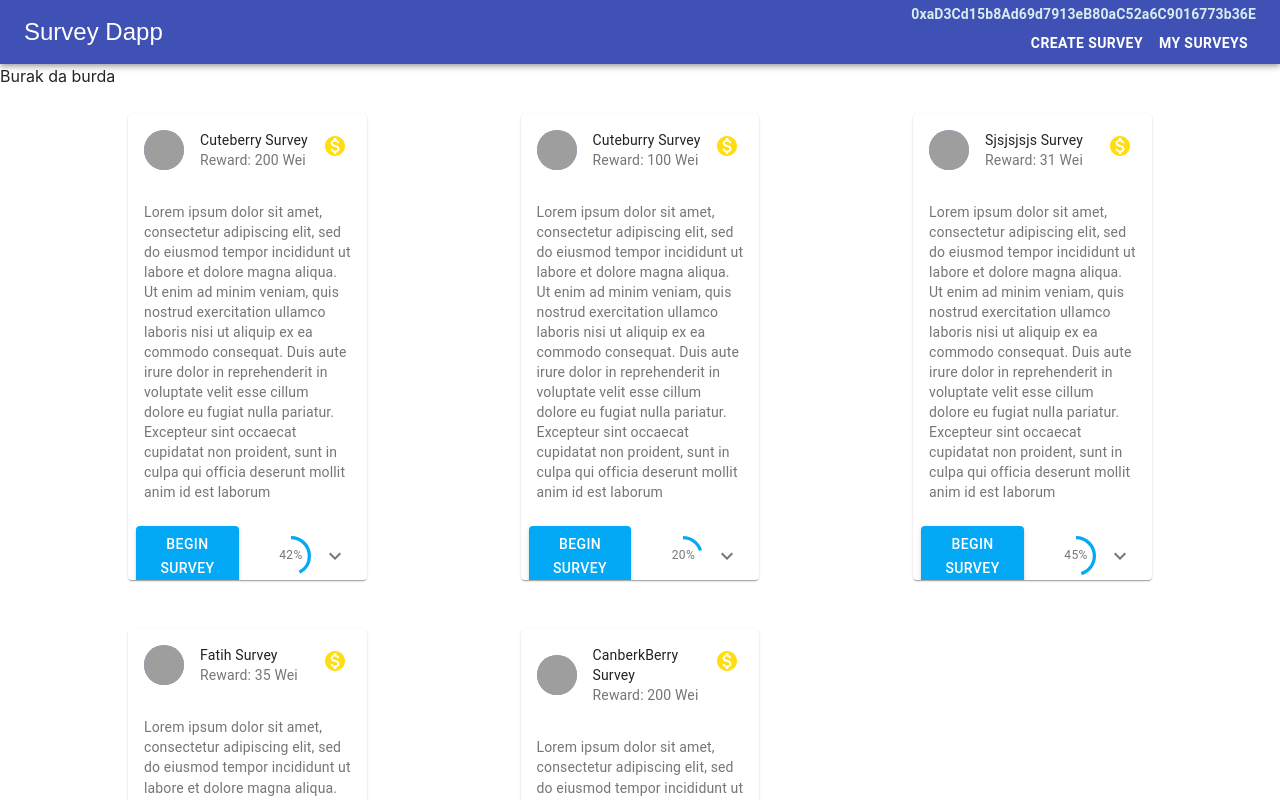
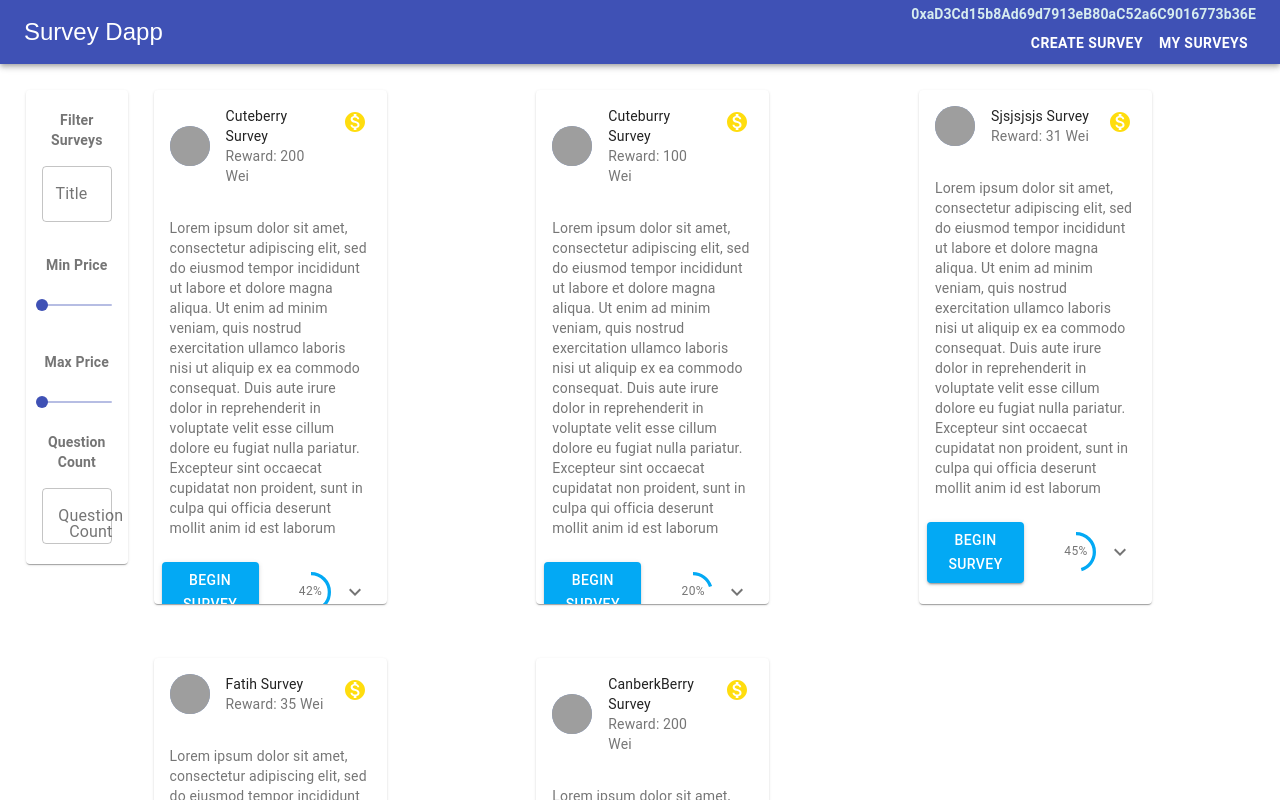
Before and after one commit to canberkkeles/survey_reward, a React (Create React App) app: page / in a window 1280 px wide. Shown: the top 800 px of the page. Built offline with nearby package versions, Linux system fonts and the light colour scheme; grey boxes are pictures that could not be loaded; a web font is replaced by a local one.

Commit message:
Added Filter Component

```diff
--- /dev/null
+++ b/src/components/FilterSurveys.css
@@ -0,0 +1,27 @@
+.surveys-filter {
+  text-align: center;
+  margin: 2% 2%;
+  color: rgba(0, 0, 0, 0.54);
+  padding: 0 1rem;
+  max-width: 8%;
+  width: 8%;
+  height: auto;
+  float: left;
+  border-radius: 4px;
+  box-shadow: 0px 2px 1px -1px rgb(0 0 0 / 20%),
+    0px 1px 1px 0px rgb(0 0 0 / 14%), 0px 1px 3px 0px rgb(0 0 0 / 12%);
+  font-size: 0.875rem;
+  font-family: "Roboto", "Helvetica", "Arial", sans-serif;
+  font-weight: bold;
+  line-height: 1.43;
+  letter-spacing: 0.01071em;
+  position: fixed;
+}
+.surveys-filter__control {
+  display: flex;
+  width: 100%;
+  align-items: center;
+  justify-content: center;
+  flex-direction: column;
+  margin: 1rem 0;
+}
--- /dev/null
+++ b/src/components/FilterSurveys.js
@@ -0,0 +1,34 @@
+import React from "react";
+import "./FilterSurveys.css";
+import TextField from "@material-ui/core/TextField";
+import Slider from "@material-ui/core/Slider";
+
+const FilterSurveys = (props) => {
+  return (
+    <div className="surveys-filter">
+      &nbsp;
+      <p>Filter Surveys</p>
+      <div className="surveys-filter__control">
+        <TextField label="Title" variant="outlined" />
+        <hr></hr>
+        <p>Min Price</p>
+        <Slider
+          valueLabelDisplay="auto"
+          max={props.maxPrice}
+          defaultValue={0}
+        ></Slider>
+        <hr></hr>
+        <p>Max Price</p>
+        <Slider
+          valueLabelDisplay="auto"
+          defaultValue={props.maxPrice}
+          max={props.maxPrice}
+        ></Slider>
+      </div>
+      <p>Question Count</p>
+      <TextField label="Question Count" variant="outlined" />
+      &nbsp;
+    </div>
+  );
+};
+export default FilterSurveys;
--- a/src/components/Main.js
+++ b/src/components/Main.js
@@ -1,6 +1,7 @@
 import React, { useState } from "react";
 import Navbar from "./UI/Navbar";
 import SurveyCardItems from "./SurveyCardItems";
+import FilterSurveys from "./FilterSurveys";
 
 const DUMMY_SURVEYS = [
   {
@@ -59,8 +60,8 @@ const Main = () => {
   return (
     <div>
       <Navbar />
-      <p>Burak da burda</p>
-      <SurveyCardItems style={{ height: "100%" }} surveys={surveys} />
+      <FilterSurveys />
+      <SurveyCardItems surveys={surveys} />
     </div>
   );
 };
--- a/src/components/SurveyCardItems.js
+++ b/src/components/SurveyCardItems.js
@@ -8,7 +8,7 @@ const useStyles = makeStyles((theme) => ({
     display: "grid",
     gridTemplateColumns: "repeat(3, 100fr)",
     columnGap: "15%",
-    marginLeft: "10%",
+    marginLeft: "12%",
     marginRight: "10%",
     marginTop: "2%",
     gridRowGap: "5%",
```
